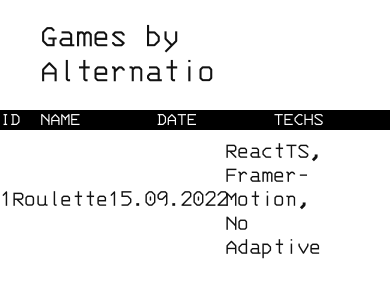
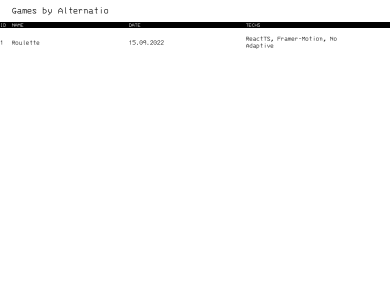
Before and after one commit to alternatio/games, a Next.js app: page / in a window 390 px wide. Shown: the top 300 px of the page. Built offline with nearby package versions, Linux system fonts and the light colour scheme.

Commit message:
Update globals.css

```diff
--- a/styles/globals.css
+++ b/styles/globals.css
@@ -28,3 +28,9 @@
   border: none;
   background: transparent;
 }
+
+@media (max-width: 1200px) {
+  html {
+    font-size: 1.5vw;
+  }
+}
```
